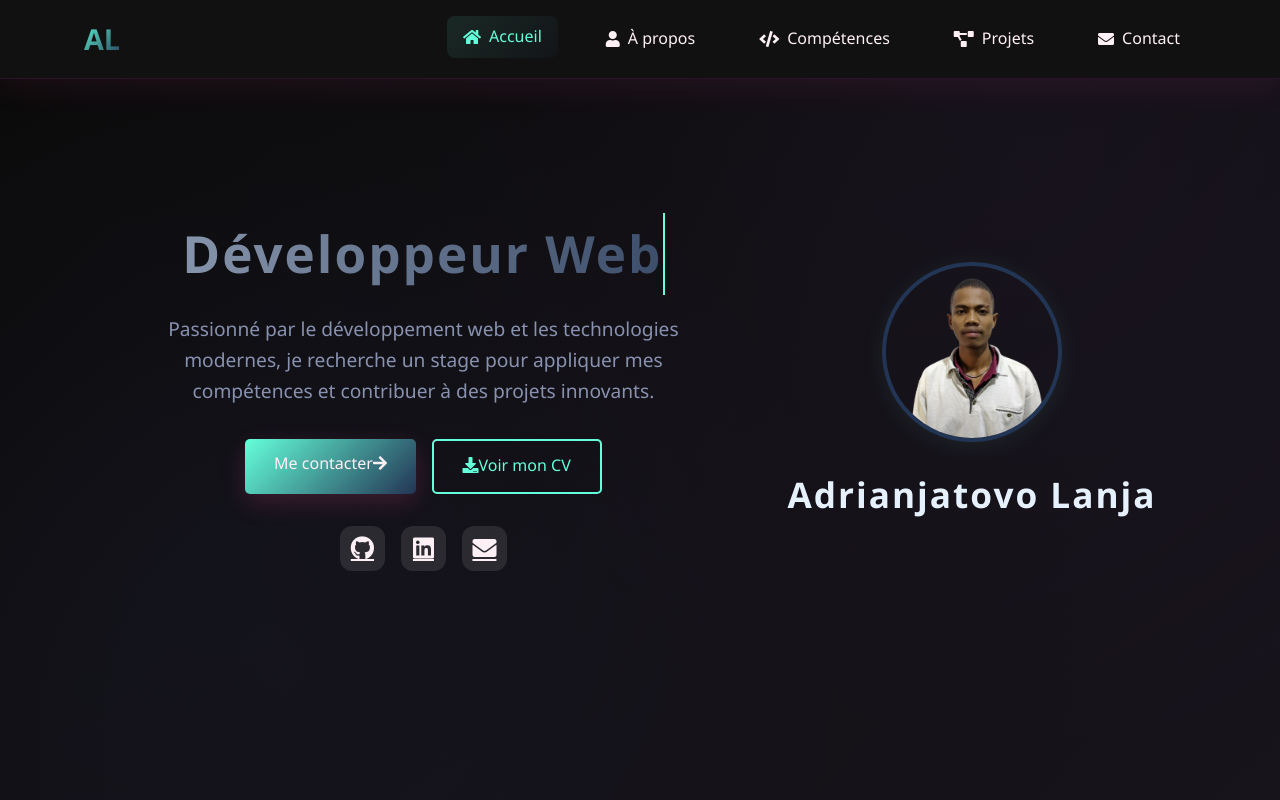
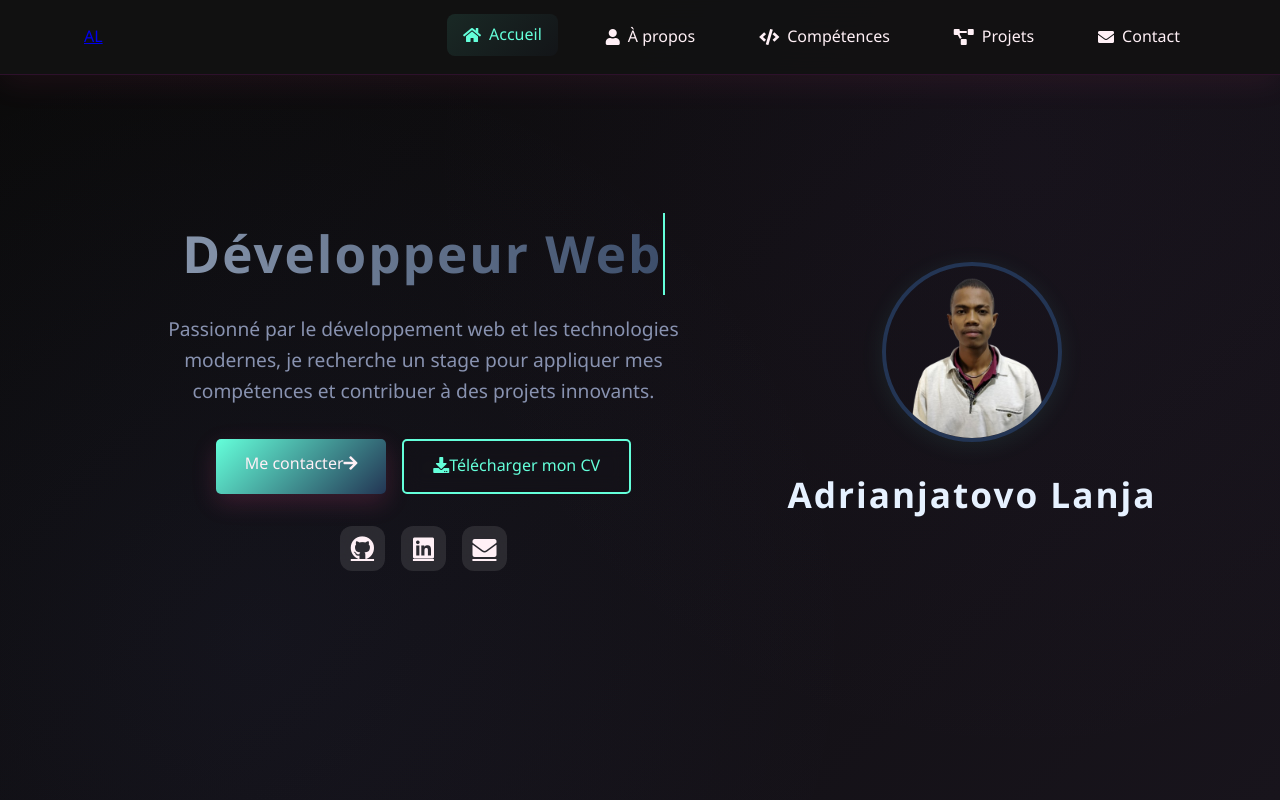
Before and after one commit to Lanjamrts/portfolio, a Vue app: page / in a window 1280 px wide. Shown: the top 800 px of the page. Built offline with nearby package versions, Linux system fonts and the light colour scheme.

Commit message:
modification projet t

```diff
--- a/public/index.html
+++ b/public/index.html
@@ -4,7 +4,7 @@
     <meta charset="utf-8">
     <meta http-equiv="X-UA-Compatible" content="IE=edge">
     <meta name="viewport" content="width=device-width,initial-scale=1.0">
-    <link rel="icon" href="<%= BASE_URL %>favicon.ico">
+
     <link rel="stylesheet" href="https://cdnjs.cloudflare.com/ajax/libs/font-awesome/5.15.4/css/all.min.css">
     <title><%= htmlWebpackPlugin.options.title %></title>
   </head>
--- a/src/components/AppNavbar.vue
+++ b/src/components/AppNavbar.vue
@@ -1,7 +1,7 @@
 <template>
   <nav class="navbar">
     <div class="container">
-      <a href="#home" class="logo">AL</a>
+      <a href="#home" class="">AL</a>
       <div class="navbar-links" :class="{ active: mobileMenuOpen }">
         <a
           v-for="link in navLinks"
--- a/src/components/HomeSection.vue
+++ b/src/components/HomeSection.vue
@@ -16,9 +16,9 @@
               <span>Me contacter</span>
               <i class="fas fa-arrow-right"></i>
             </a>
-            <a href="/cv-lanja.pdf" class="btn btn-secondary">
+            <a href="/cv-lanja.pdf" class="btn btn-secondary" download="CV-Adrianjatovo-Lanja.pdf">
               <i class="fas fa-download"></i>
-              <span>Voir mon CV</span>
+              <span>Télécharger mon CV</span>
             </a>
           </div>
           <div class="social-links">
@@ -50,7 +50,6 @@
     </div>
   </section>
 </template>
-
 <script>
 export default {
   name: 'HomeSection',
--- a/vue.config.js
+++ b/vue.config.js
@@ -1,4 +1,8 @@
-const { defineConfig } = require('@vue/cli-service')
-module.exports = defineConfig({
-  transpileDependencies: true
-})
+module.exports = {
+  pages: {
+    index: {
+      entry: 'src/main.js',
+      title: 'Lanja-Andrianjatovo'
+    }
+  }
+}
```
Also changed, not shown: src/assets/logo.png (deleted), 1 other file (tests, documents, lock files or other folders).
